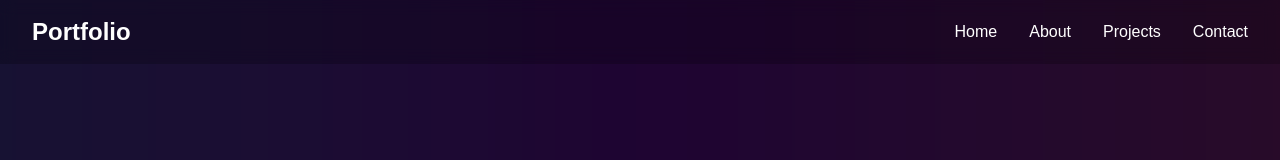
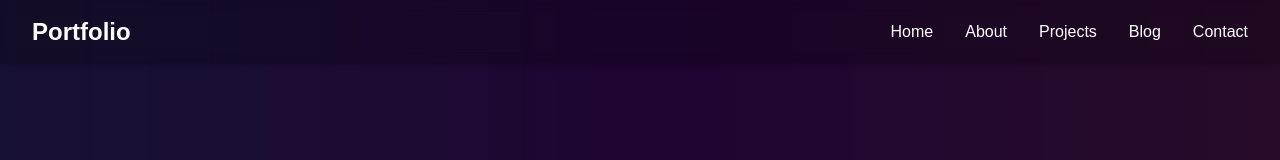
Before and after one commit to Northmanj/portfolio, a Next.js app: page / in a window 1280 px wide. Shown: the top 160 px of the page. Built offline with nearby package versions, Linux system fonts and the light colour scheme.

Commit message:
Update CvGenerator.tsx Navbar.tsx

```diff
--- a/package.json
+++ b/package.json
@@ -14,7 +14,8 @@
     "next": "15.3.2",
     "react": "^19.0.0",
     "react-dom": "^19.0.0",
-    "react-icons": "^5.5.0"
+    "react-icons": "^5.5.0",
+    "rss-parser": "^3.13.0"
   },
   "devDependencies": {
     "@eslint/eslintrc": "^3",
--- /dev/null
+++ b/src/app/blog/page.tsx
@@ -0,0 +1,60 @@
+// app/blog/page.tsx (App Router)
+// OR pages/blog.tsx (Pages Router)
+'use client';
+
+import React, { useEffect, useState } from 'react';
+import Parser from 'rss-parser';
+
+type BlogPost = {
+  title: string;
+  link: string;
+  pubDate: string;
+  contentSnippet: string;
+};
+
+const BlogPage = () => {
+  const [posts, setPosts] = useState<BlogPost[]>([]);
+
+  useEffect(() => {
+    const parser = new Parser();
+    const fetchBlogPosts = async () => {
+      try {
+        const feed = await parser.parseURL('https://cleardroptech.blogspot.com/feeds/posts/default?alt=rss');
+        setPosts(feed.items.slice(0, 5) as BlogPost[]);
+      } catch (error) {
+        console.error('Failed to fetch blog posts:', error);
+      }
+    };
+
+    fetchBlogPosts();
+  }, []);
+
+  return (
+    <div className="min-h-screen px-6 py-12 bg-black text-white">
+      <h1 className="text-4xl font-bold mb-8 text-blue-400">📝 My Blog Posts</h1>
+      {posts.length === 0 ? (
+        <p>Loading posts...</p>
+      ) : (
+        <div className="space-y-6">
+          {posts.map((post, index) => (
+            <div key={index} className="p-6 border border-gray-700 rounded-lg bg-white/5">
+              <h2 className="text-xl font-semibold text-blue-300">{post.title}</h2>
+              <p className="text-sm text-gray-300">{new Date(post.pubDate).toLocaleDateString()}</p>
+              <p className="mt-2 text-gray-100">{post.contentSnippet}</p>
+              <a
+                href={post.link}
+                target="_blank"
+                rel="noopener noreferrer"
+                className="mt-2 inline-block text-blue-500 hover:underline"
+              >
+                Read more →
+              </a>
+            </div>
+          ))}
+        </div>
+      )}
+    </div>
+  );
+};
+
+export default BlogPage;
--- a/src/components/Navbar.js
+++ b/src/components/Navbar.js
@@ -14,15 +14,21 @@ const Navbar = () => {
 
   const menuVariants = {
     open: { opacity: 1, x: 0 },
-    closed: { opacity: 0, x: "100%" }
+    closed: { opacity: 0, x: '100%' },
   };
 
-  if (!isMounted) {
-    return null;
-  }
+  const navItems = [
+    { label: 'Home', href: '#home' },
+    { label: 'About', href: '#about' },
+    { label: 'Projects', href: '#projects' },
+    { label: 'Blog', href: 'https://cleardroptech.blogspot.com', external: true },
+    { label: 'Contact', href: '#contact' },
+  ];
+
+  if (!isMounted) return null;
 
   return (
-    <nav className="fixed w-full z-50 bg-black/20 backdrop-blur-sm">
+    <nav className="fixed w-full z-50 bg-black/20 backdrop-blur-sm shadow-md">
       <div className="max-w-7xl mx-auto px-4 sm:px-6 lg:px-8">
         <div className="flex items-center justify-between h-16">
           <motion.div
@@ -30,26 +36,35 @@ const Navbar = () => {
             animate={{ opacity: 1, x: 0 }}
             transition={{ duration: 0.5 }}
           >
-            <Link href="/" className="text-2xl font-bold">Portfolio</Link>
+            <Link href="/" className="text-2xl font-bold text-white">
+              Portfolio
+            </Link>
           </motion.div>
 
           {/* Desktop Menu */}
           <div className="hidden md:flex space-x-8">
-            {['Home', 'About', 'Projects', 'Contact'].map((item) => (
-              <motion.div
-                key={item}
-                whileHover={{ scale: 1.1 }}
-                whileTap={{ scale: 0.95 }}
-              >
-                <Link href={`#${item.toLowerCase()}`} className="nav-link">
-                  {item}
-                </Link>
+            {navItems.map(({ label, href, external }) => (
+              <motion.div key={label} whileHover={{ scale: 1.1 }} whileTap={{ scale: 0.95 }}>
+                {external ? (
+                  <a
+                    href={href}
+                    target="_blank"
+                    rel="noopener noreferrer"
+                    className="text-white hover:text-blue-400 transition"
+                  >
+                    {label}
+                  </a>
+                ) : (
+                  <Link href={href} className="text-white hover:text-blue-400 transition">
+                    {label}
+                  </Link>
+                )}
               </motion.div>
             ))}
           </div>
 
-          {/* Mobile Menu Button */}
-          <div className="md:hidden">
+          {/* Mobile Toggle Button */}
+          <div className="md:hidden text-white">
             <button onClick={() => setIsOpen(!isOpen)}>
               {isOpen ? <RiCloseLine size={24} /> : <RiMenu3Line size={24} />}
             </button>
@@ -60,20 +75,31 @@ const Navbar = () => {
       {/* Mobile Menu */}
       <motion.div
         className="md:hidden"
-        animate={isOpen ? "open" : "closed"}
+        animate={isOpen ? 'open' : 'closed'}
         variants={menuVariants}
         transition={{ duration: 0.3 }}
       >
-        <div className="px-2 pt-2 pb-3 space-y-1 bg-black/50 backdrop-blur-sm">
-          {['Home', 'About', 'Projects', 'Contact'].map((item) => (
-            <Link
-              key={item}
-              href={`#${item.toLowerCase()}`}
-              className="block px-3 py-2 text-base font-medium hover:bg-gray-700 rounded-md"
-              onClick={() => setIsOpen(false)}
-            >
-              {item}
-            </Link>
+        <div className="px-4 pt-2 pb-4 space-y-2 bg-black/80 backdrop-blur-md rounded-b-md">
+          {navItems.map(({ label, href, external }) => (
+            <div key={label} onClick={() => setIsOpen(false)}>
+              {external ? (
+                <a
+                  href={href}
+                  target="_blank"
+                  rel="noopener noreferrer"
+                  className="block px-3 py-2 text-white rounded-md hover:bg-white/10 transition"
+                >
+                  {label}
+                </a>
+              ) : (
+                <Link
+                  href={href}
+                  className="block px-3 py-2 text-white rounded-md hover:bg-white/10 transition"
+                >
+                  {label}
+                </Link>
+              )}
+            </div>
           ))}
         </div>
       </motion.div>
```
Also changed, not shown: 1 other file (tests, documents, lock files or other folders).
